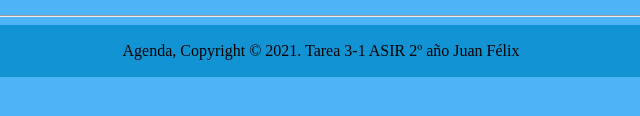
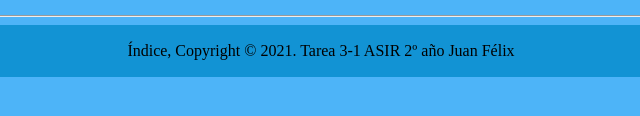
Before and after one commit to Kairoskh/ASIR2, a plain HTML site: page index.html in a window 1280 px wide. Shown: the part 596-712 px from the top of the page, 319-959 px from the left. Drawn offline with Linux system fonts and the light colour scheme.

Commit message:
Update index.html

```diff
--- a/index.html
+++ b/index.html
@@ -48,7 +48,7 @@
             <hr>
 
             <footer>
-                <p style="text-align: center;">Agenda, Copyright &copy; 2021. Tarea 3-1 ASIR 2º año Juan Félix</p>
+                <p style="text-align: center;">Índice, Copyright &copy; 2021. Tarea 3-1 ASIR 2º año Juan Félix</p>
             </footer>
 
         </body>
```
